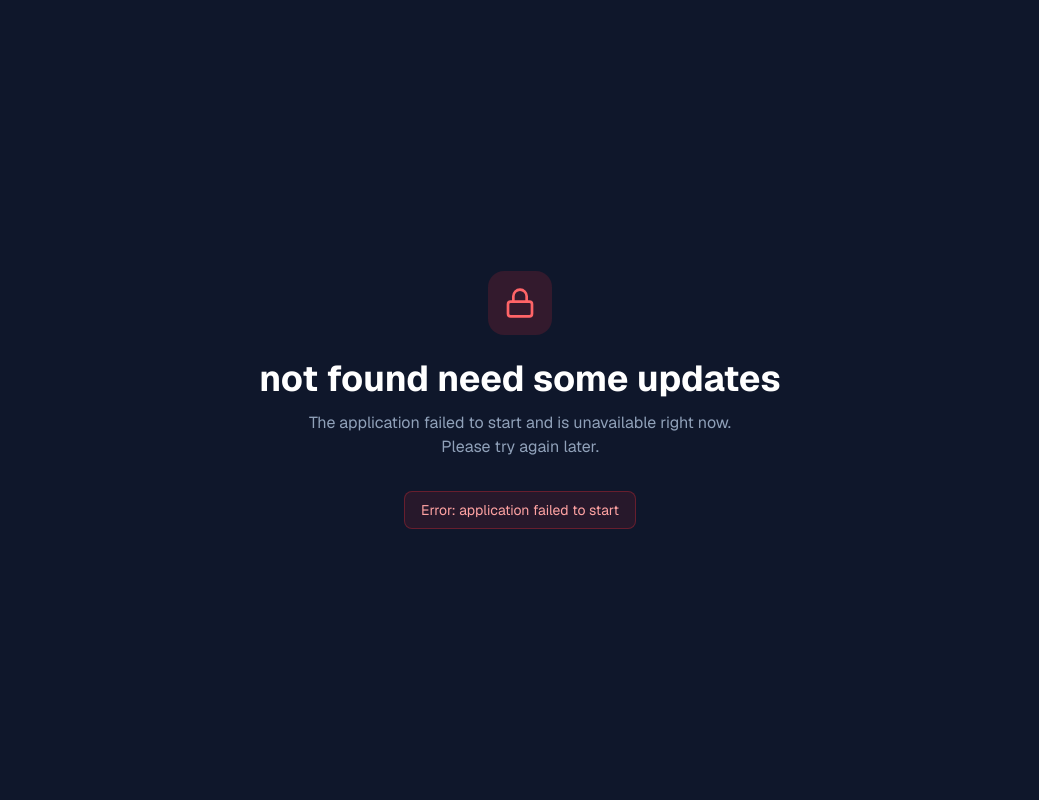
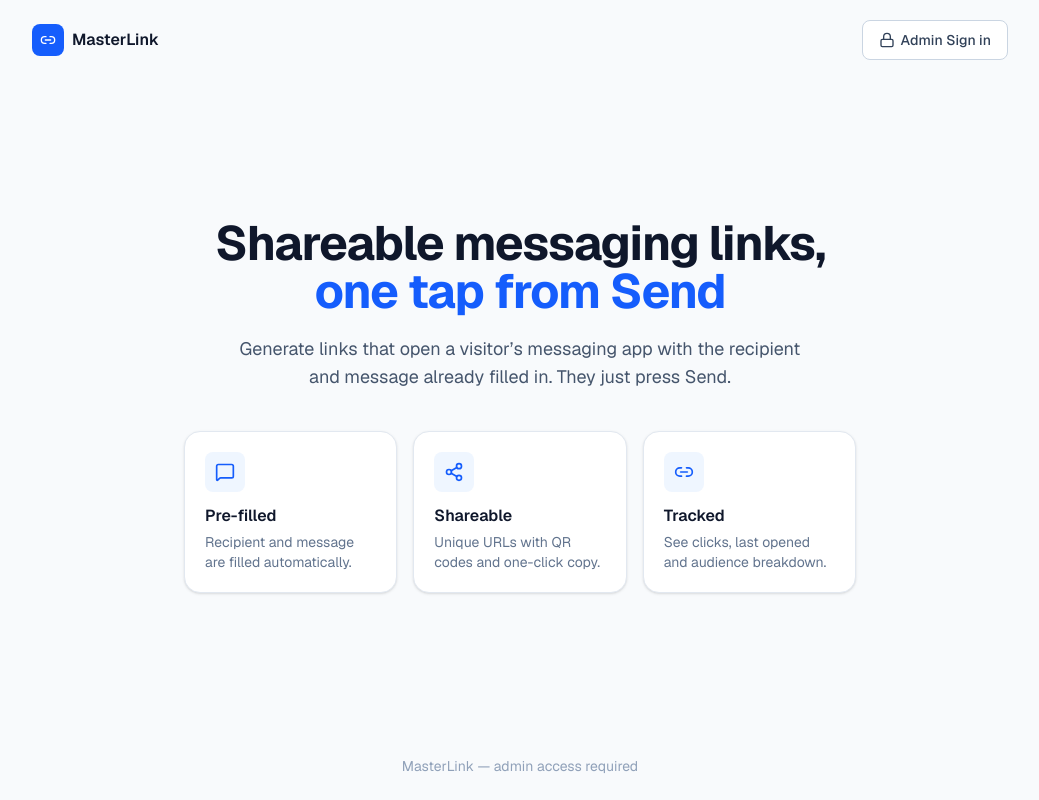
Before and after one commit to abhishekgautam105610-lang/masterlink, a Next.js app: page / in a window 1280 px wide. Before the commit this address had no page. Shown: the whole page, without its empty margins (120-1159 px from the left). Built offline with nearby package versions, Linux system fonts and the light colour scheme.

Commit message:
Update page.tsx

```diff
--- a/src/app/page.tsx
+++ b/src/app/page.tsx
@@ -1,23 +1,70 @@
-import { Lock } from "lucide-react";
+import Link from "next/link";
+import { Link2, Lock, MessageSquare, Share2 } from "lucide-react";
 
 export default function Home() {
   return (
-    <main className="flex min-h-screen flex-col items-center justify-center bg-slate-900 px-4">
-      <div className="flex flex-col items-center text-center">
-        <span className="flex h-16 w-16 items-center justify-center rounded-2xl bg-red-500/15 text-red-400">
-          <Lock className="h-8 w-8" />
-        </span>
-        <h1 className="mt-6 text-3xl font-bold text-white sm:text-4xl">
-          not found need some updates
+    <main className="flex min-h-screen flex-col">
+      <header className="mx-auto flex w-full max-w-5xl items-center justify-between px-4 py-5 sm:px-6">
+        <div className="flex items-center gap-2 font-semibold text-slate-900">
+          <span className="flex h-8 w-8 items-center justify-center rounded-lg bg-blue-600">
+            <Link2 className="h-4 w-4 text-white" />
+          </span>
+          MasterLink
+        </div>
+        <Link
+          href="/login"
+          className="inline-flex h-10 items-center gap-1.5 rounded-lg border border-slate-300 bg-white px-4 text-sm font-medium text-slate-700 hover:bg-slate-50"
+        >
+          <Lock className="h-4 w-4" />
+          Admin Sign in
+        </Link>
+      </header>
+
+      <section className="mx-auto flex w-full max-w-3xl flex-1 flex-col items-center justify-center px-4 py-16 text-center sm:px-6">
+        <h1 className="max-w-2xl text-4xl font-bold tracking-tight text-slate-900 sm:text-5xl">
+          Shareable messaging links,{" "}
+          <span className="text-blue-600">one tap from Send</span>
         </h1>
-        <p className="mt-3 max-w-md text-base text-slate-400">
-          The application failed to start and is unavailable right now. Please try
-          again later.
+        <p className="mt-5 max-w-xl text-lg text-slate-600">
+          Generate links that open a visitor&rsquo;s messaging app with the recipient and
+          message already filled in. They just press Send.
         </p>
-        <p className="mt-8 rounded-lg border border-red-500/30 bg-red-500/10 px-4 py-2 text-sm text-red-300">
-          Error: application failed to start
-        </p>
-      </div>
+
+        <div className="mt-10 grid w-full max-w-2xl grid-cols-1 gap-4 sm:grid-cols-3">
+          {[
+            {
+              icon: <MessageSquare className="h-5 w-5" />,
+              title: "Pre-filled",
+              text: "Recipient and message are filled automatically.",
+            },
+            {
+              icon: <Share2 className="h-5 w-5" />,
+              title: "Shareable",
+              text: "Unique URLs with QR codes and one-click copy.",
+            },
+            {
+              icon: <Link2 className="h-5 w-5" />,
+              title: "Tracked",
+              text: "See clicks, last opened and audience breakdown.",
+            },
+          ].map((f) => (
+            <div
+              key={f.title}
+              className="rounded-2xl border border-slate-200 bg-white p-5 text-left shadow-sm"
+            >
+              <div className="mb-3 flex h-10 w-10 items-center justify-center rounded-lg bg-blue-50 text-blue-600">
+                {f.icon}
+              </div>
+              <h3 className="font-semibold text-slate-900">{f.title}</h3>
+              <p className="mt-1 text-sm text-slate-500">{f.text}</p>
+            </div>
+          ))}
+        </div>
+      </section>
+
+      <footer className="py-6 text-center text-sm text-slate-400">
+        MasterLink — admin access required
+      </footer>
     </main>
   );
 }
```
